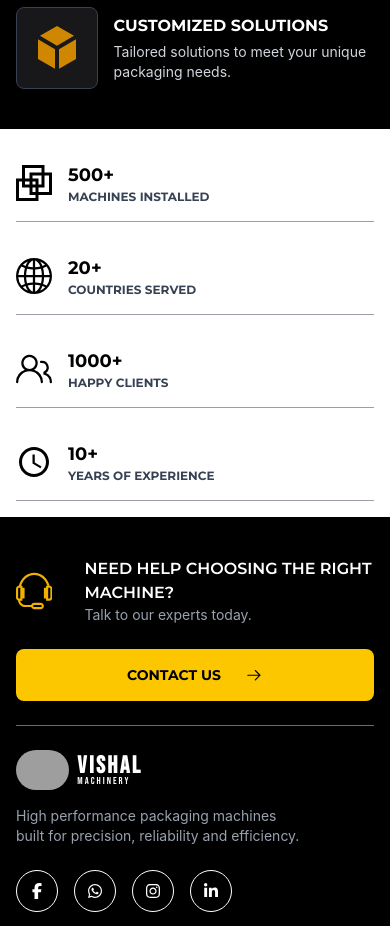
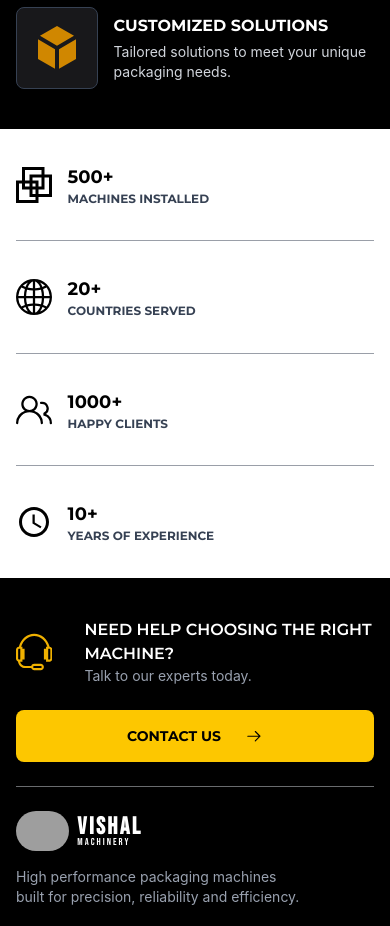
Before and after one commit to raviswamiii/Vishal-Machinery, a React (Vite) app in the folder Client/: page / in a window 390 px wide. Shown: the part 2680-3606 px from the top of the page. Built offline with nearby package versions, Linux system fonts and the light colour scheme; grey boxes are pictures that could not be loaded.

Commit message:
AchievementPageResponsivenessComplete

```diff
--- a/Client/src/components/AchievementPage.tsx
+++ b/Client/src/components/AchievementPage.tsx
@@ -12,14 +12,14 @@ const achievementData = [
 
 export const AchievementPage = () => {
   return (
-    <div className="flex flex-col gap-4 p-4">
+    <div className="flex flex-col md:flex-row md:justify-between px-[4vw] sm:px-[8vw] md:py-10 h-full">
       {achievementData.map((achievement, index) => (
         <div
           key={index}
-          className="flex items-center gap-4 h-full py-4 border-b-[0.5px] border-gray-700/50"
+          className="flex items-center md:justify-center gap-4 flex-1 md:w-full py-[4vh] md:px-4 border-b-[0.5px] md:border-b-0 md:border-r-[0.5px] border-gray-700/50 last:border-0"
         >
           <achievement.icon className="text-4xl" />
-          <div className="">
+          <div>
             <p className="text-lg font-bold montserrat">{achievement.number}</p>
             <p className="text-xs text-gray-700 font-bold montserrat">
               {achievement.label}
```
